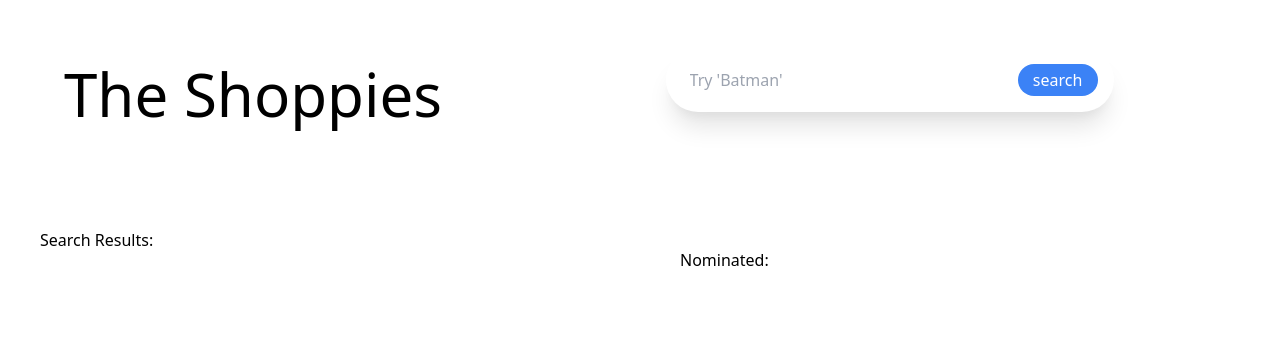
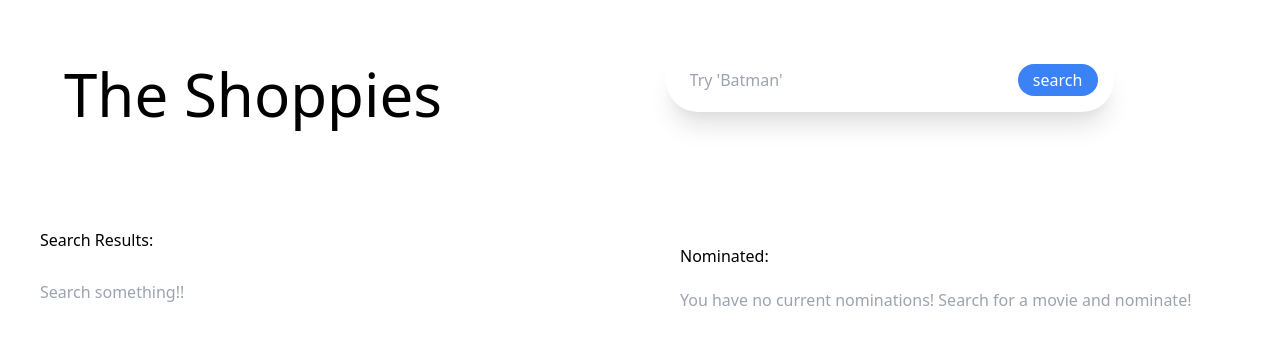
Before and after one commit to Foamyseal/moooovies, a React (Create React App) app: page / in a window 1280 px wide. Shown: the top 344 px of the page. Built offline with nearby package versions, Linux system fonts and the light colour scheme; no server answers.

Commit message:
update UI and README.md

```diff
--- a/src/Api.js
+++ b/src/Api.js
@@ -1,5 +1,5 @@
-import axios from 'axios'
+import axios from "axios";
 
 export default axios.create({
-    baseURL: `http://www.omdbapi.com/?apikey=${process.env.REACT_APP_API_KEY}&type=movie&s=`
-})
+  baseURL: `https://www.omdbapi.com/?apikey=${process.env.REACT_APP_API_KEY}&type=movie&s=`,
+});
--- a/src/components/cards/MovieCard.js
+++ b/src/components/cards/MovieCard.js
@@ -1,7 +1,6 @@
 import React from "react";
 
 const MovieCard = (props) => {
-
   function checkNominated() {
     if (props.favMoviesId != null) {
       for (let i = 0; i < props.favMoviesId.length; i++) {
@@ -48,17 +47,18 @@ const MovieCard = (props) => {
               </p>
             </div>
             <div class=" lg:w-1/5 mt-6 lg:mt-0 lg:px-4 text-center md:text-left">
-              { checkNominated() ?
+              {checkNominated() ? (
                 <button
-                  class="bg-green-500 hover:bg-green-700 -mx-2 text-white py-2 px-4 rounded-full"
+                  class="bg-green-500 hover:bg-green-700 justify-end text-white py-2 px-4 rounded-full"
                   onClick={handleSubmit}
                 >
                   Nominate
                 </button>
-                : <div class="min-w-min bg-red-500 -mx-2 text-white py-2 px-4 rounded-full">
+              ) : (
+                <div class="min-w-min bg-red-500 justify-end text-white py-2 px-4 rounded-full">
                   Nominated
                 </div>
-              }
+              )}
             </div>
           </div>
         </div>
--- a/src/components/cards/NominatedMovieCard.js
+++ b/src/components/cards/NominatedMovieCard.js
@@ -1,17 +1,19 @@
 import React from "react";
 
 const NominatedMovieCard = (props) => {
-
-
   function handleSubmit() {
     props.removeMovie(props.id, props.card.imdbID);
   }
 
   return (
-      <div key={props.id} class="shadow-lg flex flex-wrap max-w-md lg:w-4/5 mx-auto">
+    <div
+      key={props.id}
+      class="shadow-lg flex flex-wrap max-w-md lg:w-4/5 mx-auto w-full"
+    >
       <div
         class="bg-cover bg-bottom border w-full md:w-1/3 h-64 md:h-auto relative"
-          style={{backgroundImage: `url(${props.card.Poster})`}} title="Movie Image"
+        style={{ backgroundImage: `url(${props.card.Poster})` }}
+        title="Movie Image"
       >
         <div class="absolute text-xl">
           <i class="fa fa-heart text-white hover:text-red-light ml-4 mt-4 cursor-pointer"></i>
@@ -34,7 +36,10 @@ const NominatedMovieCard = (props) => {
               </p>
             </div>
             <div class="w-full lg:w-1/5 mt-6 lg:mt-0 lg:px-4 text-center md:text-left">
-                <button class="bg-red-500 hover:bg-red-700 -mx-2 text-white py-2 px-4 rounded-full" onClick={handleSubmit} >
+              <button
+                class="bg-red-500 hover:bg-red-700 justify-end text-white py-2 px-4 rounded-full"
+                onClick={handleSubmit}
+              >
                 Remove
               </button>
             </div>
@@ -43,6 +48,6 @@ const NominatedMovieCard = (props) => {
       </div>
     </div>
   );
-}
+};
 
 export default NominatedMovieCard;
--- a/src/components/search/SearchBar.js
+++ b/src/components/search/SearchBar.js
@@ -25,8 +25,8 @@ export default class SearchBar extends Component {
     });
   }
 
-  handleEnterKeyDown (e) {
-    if(e.keyCode === 13) {
+  handleEnterKeyDown(e) {
+    if (e.keyCode === 13) {
       this.searchMovies();
     }
   }
@@ -119,34 +119,43 @@ export default class SearchBar extends Component {
           {this.state.movies ? (
             <div class="p-10 grid grid-cols-1 sm:grid-cols-1 md:grid-cols-1 lg:grid-cols-1 xl:grid-cols-1 col-start-1 col-end-2 gap-5">
               Search Results:
-              {this.state.movies.length !== 0 && (
+              {this.state.movies.length !== 0 ? (
                 <SearchBarResults
                   nominateMovie={this.nominateMovie}
                   movies={this.state.movies}
                   favMovies={this.state.favouriteMoviesId}
                 />
+              ) : (
+                <div class="text-gray-400">Search something!!</div>
               )}
             </div>
           ) : (
-            <div> ERROR: Please enter a valid movie title! </div>
+            <div>
+              {" "}
+              ERROR: Please enter a valid movie title! That one wasn't one{" "}
+            </div>
           )}
           <div class="container">
             <div class="p-10 grid grid-cols-1 grid-flow-row sm:grid-cols-1 md:grid-cols-1 lg:grid-cols-1 xl:grid-cols-1 gap-5">
               <div>
               {this.state.fullyNominated && (
-                <button class="bg-blue-500 hover:bg-blue-700 -mx-2 text-white py-2 px-4 rounded-full">
+                <div class="bg-blue-500 hover:bg-blue-700 -mx-2 text-white py-2 px-4 rounded-full">
                   Please delete movies off nomination list before adding new ones!
-                </button>
+                </div>
               )}
             </div>
-            <div class="">
-            Nominated:
-            </div>
-            {this.state.favouriteMovies.length !== 0 && (
+              <div class="-mt-1">Nominated:</div>
+              {this.state.favouriteMovies.length !== 0 ? (
                 <FavouriteMovies
                   removeMovie={this.removeMovie.bind(this)}
                   movies={this.state.favouriteMovies.slice(0, 5)}
                 />
+              ) : (
+                <div class="text-gray-400">
+                  {" "}
+                  You have no current nominations! Search for a movie and
+                  nominate!
+                </div>
               )}
             </div>
           </div>
--- a/src/components/search/SearchBarResults.js
+++ b/src/components/search/SearchBarResults.js
@@ -2,7 +2,6 @@ import React from "react";
 import MovieCard from "../cards/MovieCard";
 
 const SearchBarResults = ({ movies, nominateMovie, favMovies }) => {
-    // console.log(favMovies);
   return (
     <>
       {movies.map((movie, index) => {
```
Also changed, not shown: src/components/FavouriteMovies.js (+16 -11 lines), 1 other file (tests, documents, lock files or other folders). Lines whose indentation alone changed are shown as unchanged.
